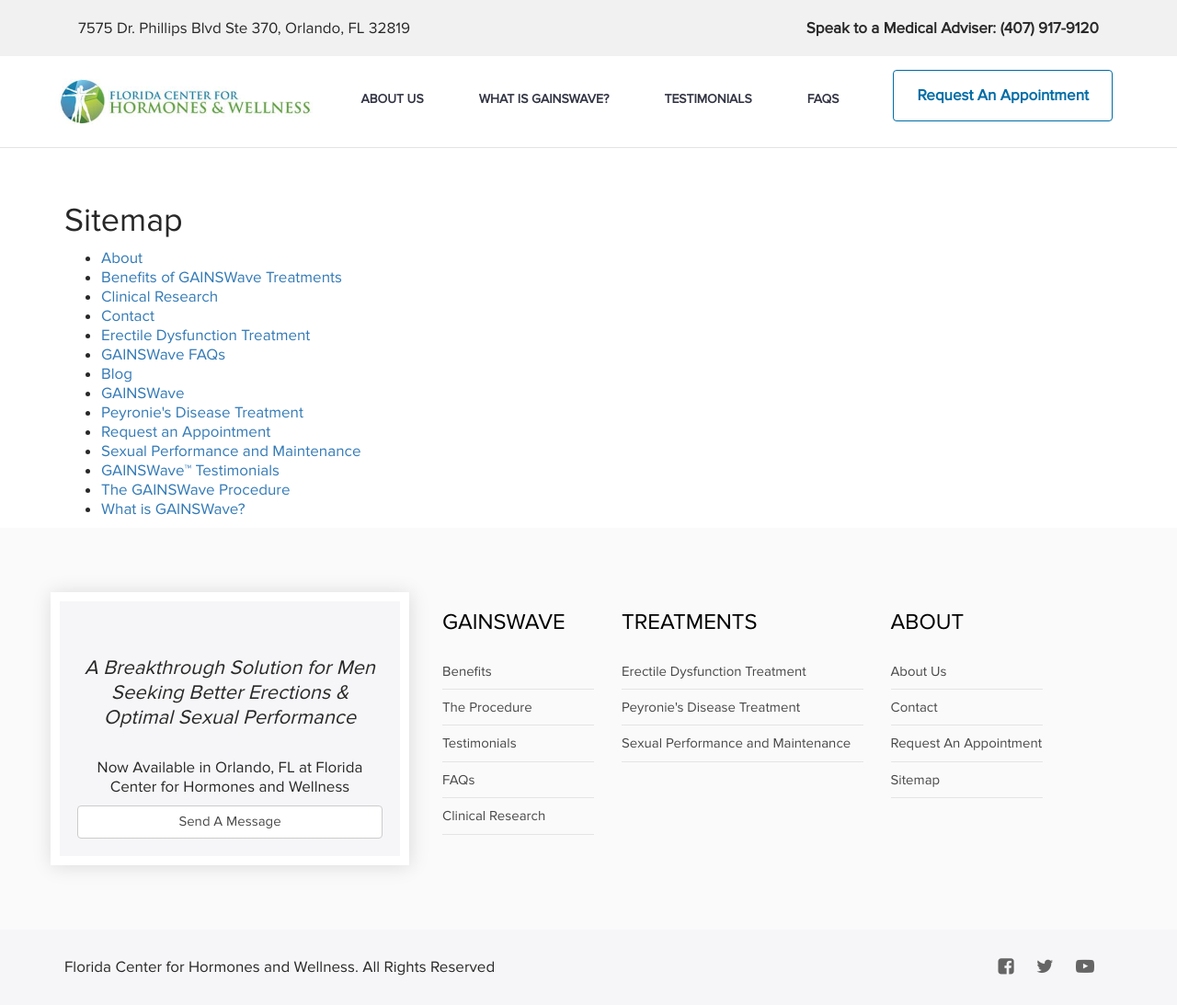
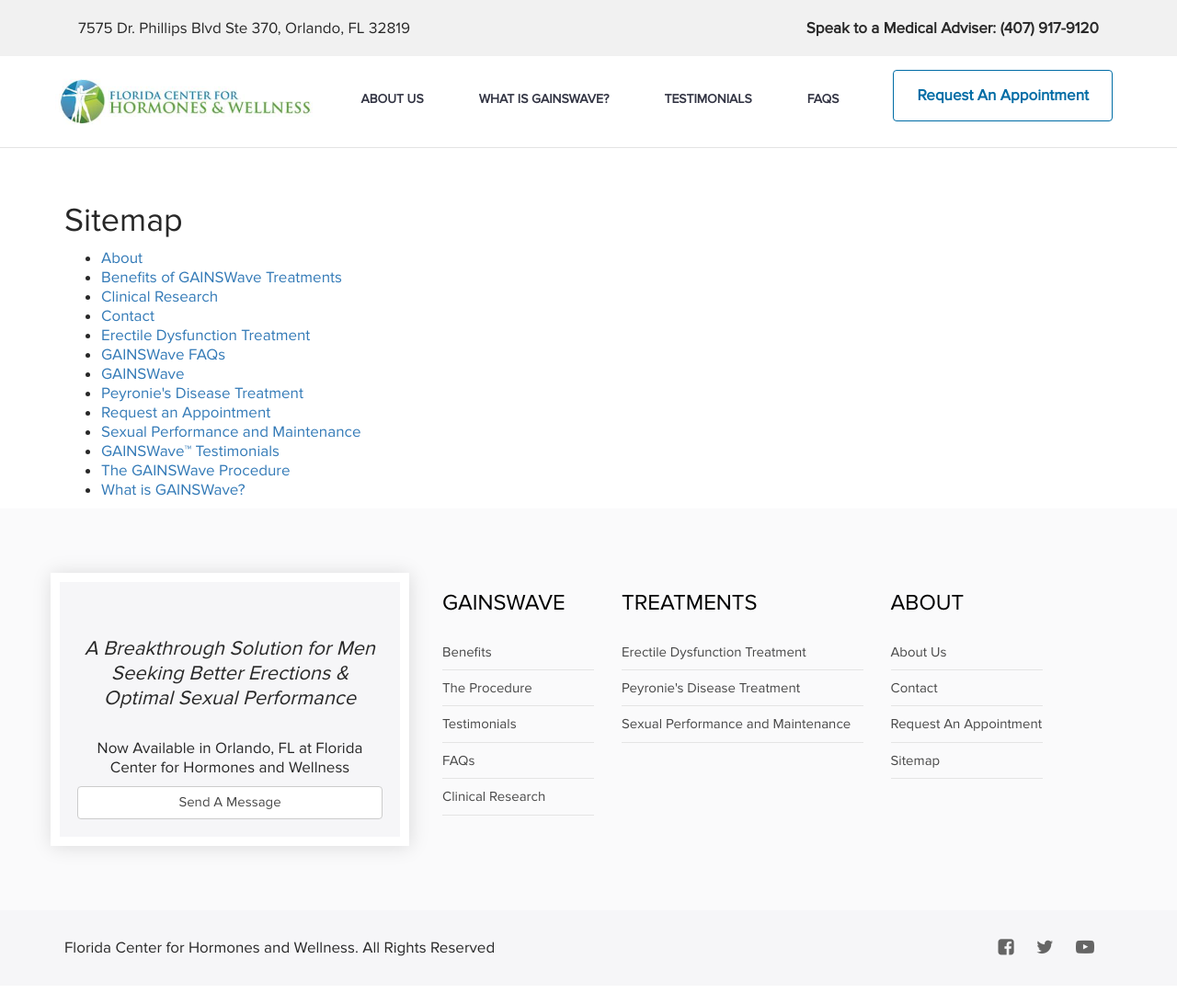
Before and after one commit to aaghealth/gainswavecolumbus.com, a Jekyll site: the page built from sitemap.html, in a window 1280 px wide. Shown: the whole page at 92% size. Built offline with Jekyll 4.4.1, drawn with Linux system fonts in a browser that asks for light colours; nearby versions of some CDN libraries; after the commit the page ends 1072 px from its top, so only the background shows below that.

Commit message:
Update sitemap.html

```diff
--- a/sitemap.html
+++ b/sitemap.html
@@ -7,7 +7,7 @@
    {% if page.layout != null and page.layout != "emails-drip" %}
   <!-- <li><a href="{{ site.url }}{{ page.url | remove: 'index.html' | remove: 'sitemap.html'| remove: 'sitemap.xml' | remove: '404.html' | remove: 'drip1.html' | remove: 'drip2.html' | remove: 'drip3.html' | remove: 'drip1txt.md'| remove: 'drip2txt.md' | remove: 'drip3txt.md'}}">{% if page.title != "" %}{{ page.title }}  {% else %} {{ page.meta_title }} {% endif %} {{ page.id }} - {{ page.layout}} </a></li> -->
 
- {% if page.url != "/index.html"  and page.url != "/404/" and page.url != "/404.html" and page.url != "/thanks/" and page.url != "/sitemap/" and page.url != "/sitemap.xml" and page.url != "/drip1/" and page.url != "/drip2/" and page.url != "/drip3/"  %}
+ {% if page.url != "/index.html"  and page.url != "/404/" and page.url != "/blog/" and page.url != "/404.html" and page.url != "/thanks/" and page.url != "/sitemap/" and page.url != "/sitemap.xml" and page.url != "/drip1/" and page.url != "/drip2/" and page.url != "/drip3/"  %}
  {% unless page.url contains "/page" %}
  <li><a href="{{ site.url }}{{ page.url }}">{% if page.title %} {{ page.title }}{% else %} {{ page.meta_title  | remove: '#physician_name'}} {% endif %}</a></li>
   {% endunless %}
```
